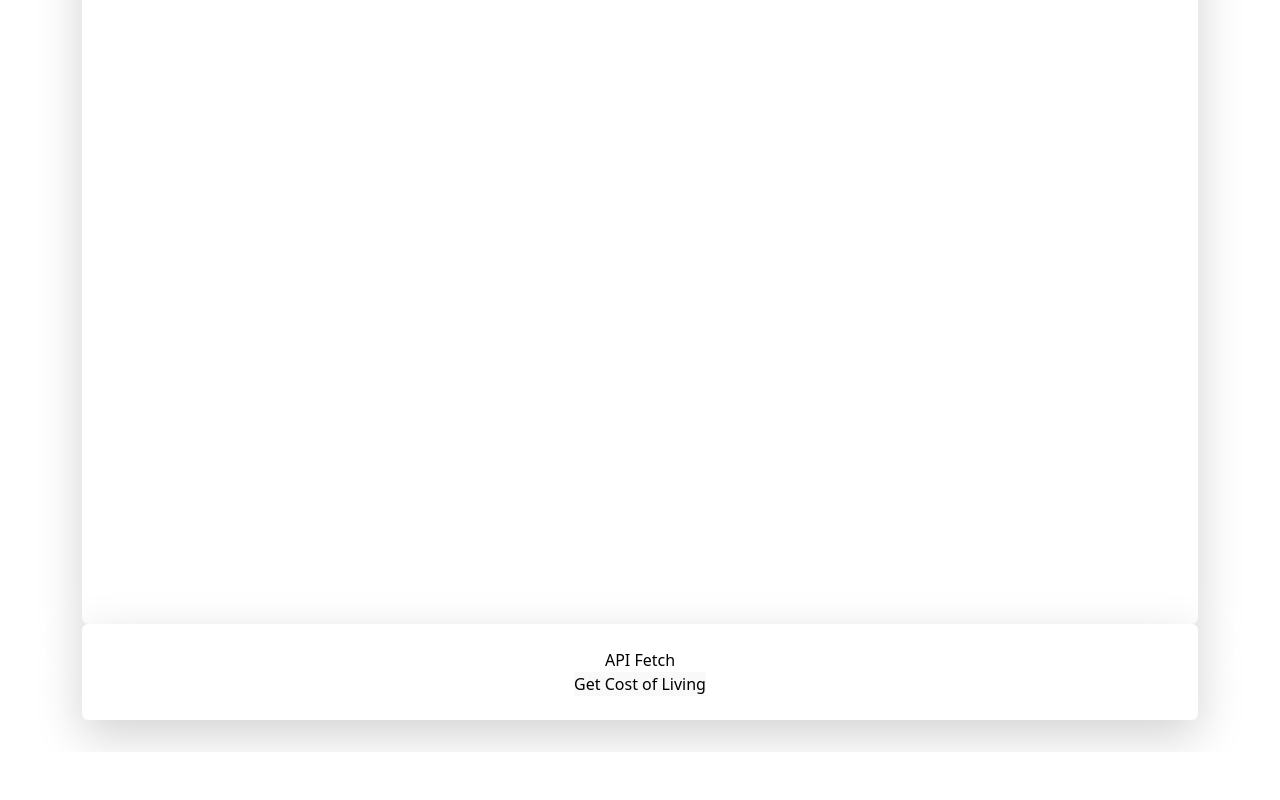
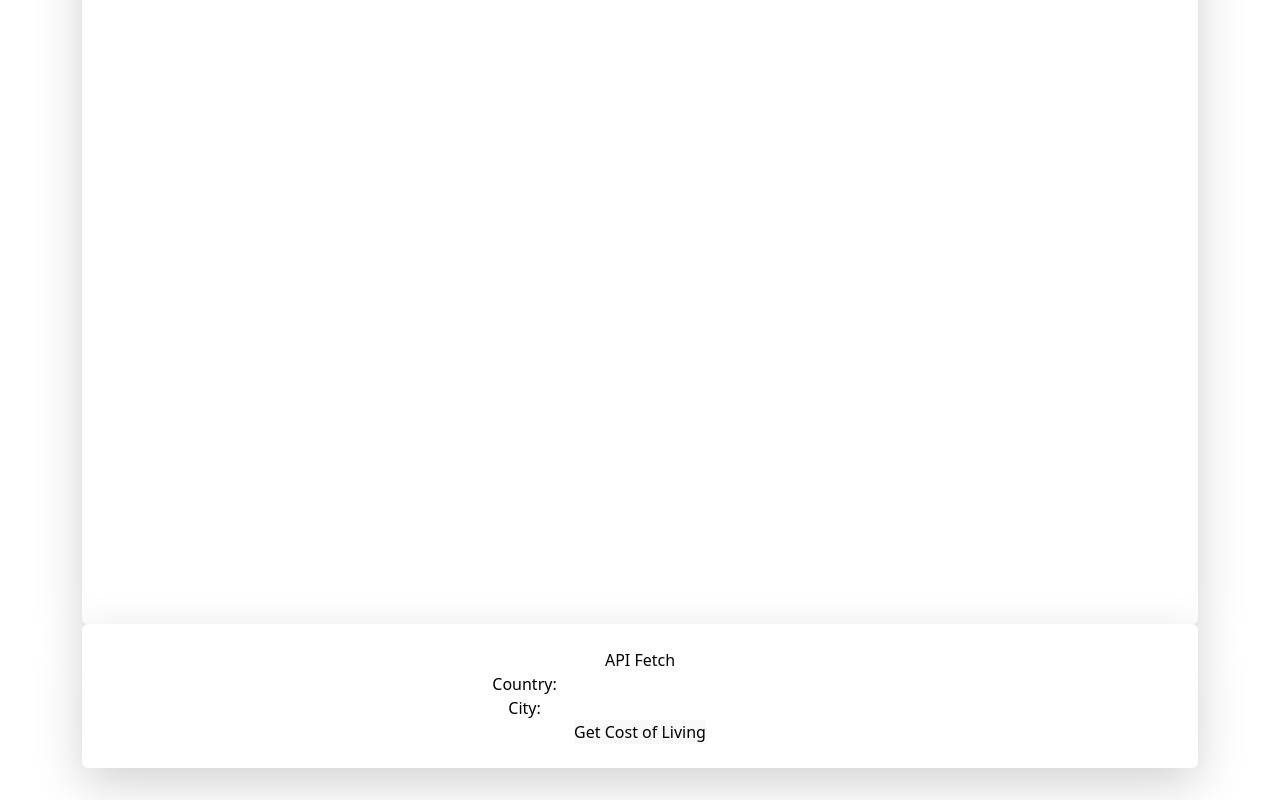
Before and after one commit to solidmoneyti/Project2, a React (Vite) app: page / in a window 1280 px wide. Shown: the part 1947-2747 px from the top of the page. Before the commit the page ends 2699 px from the top, so only its background shows below. Built offline with nearby package versions, Linux system fonts and the light colour scheme; the HTML template or start-up script is replaced by a standard one.

Commit message:
fetch card

```diff
--- a/src/component/Fetch/Card.jsx
+++ b/src/component/Fetch/Card.jsx
@@ -2,26 +2,53 @@ import React, { useState } from 'react';
 import { getCostofLiving } from '../api/api'; // Importing the getCostofLiving function
 
 const Card = () => {
+  const [country, setCountry] = useState('');
+  const [city, setCity] = useState('');
   const [costData, setCostData] = useState(null);
   const [error, setError] = useState(null);
 
   const handleClick = async () => {
     try {
-      const data = await getCostofLiving(); // Call the getCostofLiving function
-      setCostData(data); // Update state with the result
+      const data = await getCostofLiving(country,city);
+      const extractedData = {
+        // country: data.CountryName,
+        // city: data.name,
+        costOfHousing: data.cost_of_living.housing,
+        costOfTransport: data.cost_of_living.transportation,
+        costOfFeeding: data.cost_of_living.food
+      };
+      setCostData(extractedData); // Update state with the result
     } catch (error) {
       setError(error.message); // Handle any errors
     }
   };
 
-  return (
+console.log (country);
+console.log (city);
+
+return (
     <div>
+      <div>
+        <label>
+          Country:
+          <input type="text" value={country} onChange={(e) => setCountry(e.target.value)} />
+        </label>
+      </div>
+      <div>
+        <label>
+          City:
+          <input type="text" value={city} onChange={(e) => setCity(e.target.value)} />
+        </label>
+      </div>
       <button onClick={handleClick}>Get Cost of Living</button>
       {costData && (
         <div>
-          {/* Render the cost data */}
+          {/* Render the extracted data */}
           <h2>Cost of Living</h2>
-          <pre>{JSON.stringify(costData, null, 2)}</pre>
+          <p>City: {costData.city}</p>
+          <p>Cost of Housing: {costData.costOfHousing}</p>
+          <p>Cost of Transport: {costData.costOfTransport}</p>
+          <p>Cost of Feeding: {costData.costOfFeeding}</p>
         </div>
       )}
       {error && <p>Error: {error}</p>} {/* Render error if any */}
--- a/src/component/api/api.jsx
+++ b/src/component/api/api.jsx
@@ -5,8 +5,8 @@ export async function getCostofLiving () {
     method: 'GET',
     url: 'https://cities-cost-of-living-and-average-prices-api.p.rapidapi.com/cost_of_living',
     params: {
-      country: 'united-kingdom',
-      city: 'brighton'
+      country: country,
+      city: city,
     },
     headers: {
       'X-RapidAPI-Key': 'd5c2cec884mshe479a0bb5604893p149fd3jsne33416b10ce7',
```
Also changed, not shown: src/component/api/api.css (added).
